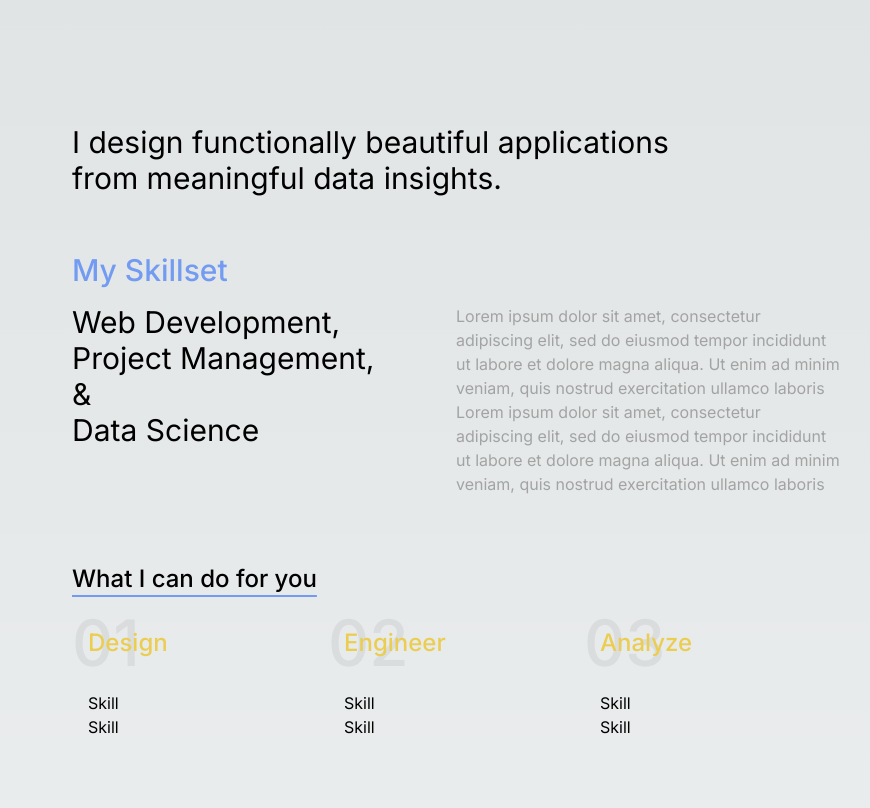
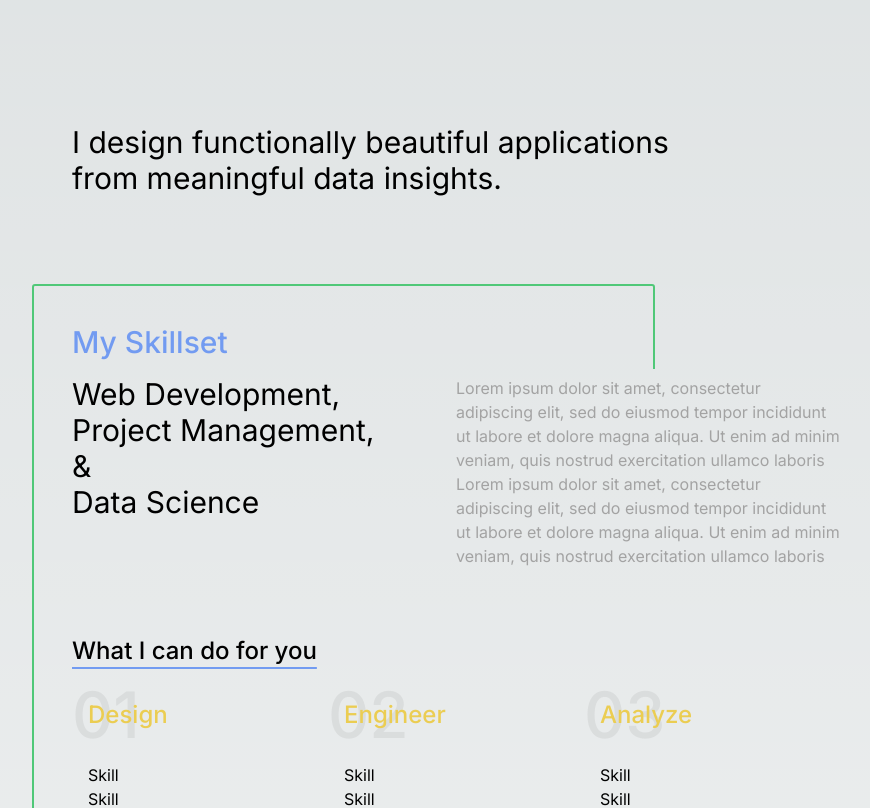
Before and after one commit to AkBo24/Personal-Website, a Next.js app in the folder website/: page / in a window 1280 px wide. Shown: the part 940-1748 px from the top of the page, without its empty margins (184-1054 px from the left). Built offline with nearby package versions, Linux system fonts and the light colour scheme.

Commit message:
Added frame to skillset

```diff
--- /dev/null
+++ b/website/app/Sections/Skillset/Components/Frame.tsx
@@ -0,0 +1,20 @@
+import React from 'react';
+
+const Frame = () => {
+    return (
+        <svg
+            xmlns='http://www.w3.org/2000/svg'
+            width='623'
+            height='578'
+            viewBox='0 0 623 578'
+            fill='none'>
+            <path
+                d='M311.5 576.5H3C1.89543 576.5 1 575.605 1 574.5V3.00001C1 1.89544 1.89543 1 3 1H620C621.105 1 622 1.89543 622 3V85.0249'
+                stroke='#50C878'
+                stroke-width='2'
+            />
+        </svg>
+    );
+};
+
+export default Frame;
--- a/website/app/Sections/Skillset/Skillset.tsx
+++ b/website/app/Sections/Skillset/Skillset.tsx
@@ -1,14 +1,18 @@
 import React from 'react';
+import Frame from './Components/Frame';
 
 const Skillset = () => {
     return (
-        <div className='items-center sectionContainer'>
-            <h3 className='text-3xl x'>
+        <div className='items-center sectionContainer relative'>
+            <h3 className='text-3xl mb-32'>
                 I design functionally beautiful applications
                 <br /> from meaningful data insights.
             </h3>
 
-            <div className='mt-14'>
+            <div className=' relative'>
+                <div className='absolute -top-10 -left-10'>
+                    <Frame />
+                </div>
                 <h3 className='sectionHeaderBlue'>My Skillset</h3>
 
                 <div className='flex'>
```
